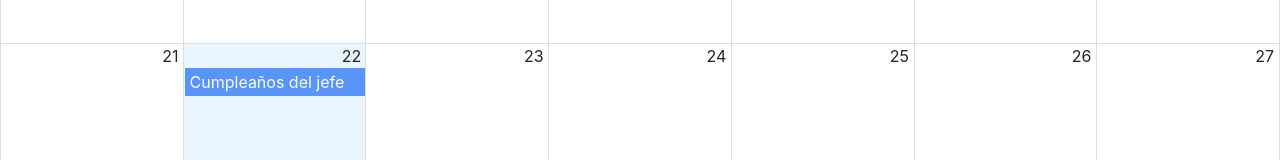
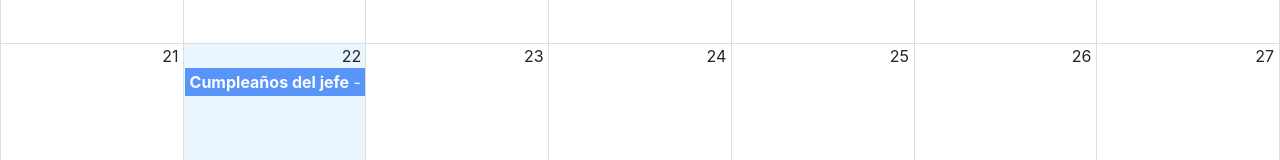
Before and after one commit to leotangram/reactFH-08-calendar, a React (Create React App) app: page / in a window 1280 px wide. Shown: the part 495-655 px from the top of the page. Built offline with nearby package versions, Linux system fonts and the light colour scheme.

Commit message:
Predonalizar cuadro & disparar eventos

```diff
--- /dev/null
+++ b/src/components/calendar/CalendarEvent.js
@@ -0,0 +1,21 @@
+import React from 'react'
+import PropTypes from 'prop-types'
+
+const CalendarEvent = ({ event }) => {
+  const {
+    title,
+    user: { name }
+  } = event
+  return (
+    <div>
+      <strong>{title}</strong>
+      <span> - {name}</span>
+    </div>
+  )
+}
+
+CalendarEvent.propTypes = {
+  event: PropTypes.object.isRequired
+}
+
+export default CalendarEvent
--- a/src/components/calendar/CalendarScreen.js
+++ b/src/components/calendar/CalendarScreen.js
@@ -1,10 +1,11 @@
-import React from 'react'
+import React, { useState } from 'react'
 import moment from 'moment'
 import 'moment/locale/es'
 import 'react-big-calendar/lib/css/react-big-calendar.css'
 import { Calendar, momentLocalizer } from 'react-big-calendar'
 import { messages } from '../../helpers/calendar-messages-es'
 import Navbar from '../ui/Navbar'
+import CalendarEvent from './CalendarEvent'
 
 const localizer = momentLocalizer(moment)
 
@@ -14,22 +15,33 @@ const events = [
     start: moment().toDate(),
     end: moment().add(2, 'hours').toDate(),
     bgcolor: '#fafafa',
-    notes: 'Comprar el pastel'
+    notes: 'Comprar el pastel',
+    user: {
+      _id: '123',
+      name: 'Leonardo'
+    }
   }
 ]
 
 const CalendarScreen = () => {
+  const [lastView, setLastView] = useState(
+    localStorage.getItem('lastView') || 'month'
+  )
+
+  const onDoubleClick = e => {
+    console.log('onDoubleClick: ', e)
+  }
+
+  const onSelectEvent = e => {
+    console.log('onSelectEvent: ', e)
+  }
+
+  const onViewChange = e => {
+    localStorage.setItem('lastView', e)
+    setLastView(e)
+  }
+
   const eventStyleGetter = (event, start, end, isSelected) => {
-    console.log(
-      'event: ',
-      event,
-      'start: ',
-      start,
-      'end: ',
-      end,
-      'isSelected: ',
-      isSelected
-    )
     const style = {
       backgroundColor: '#367cf7',
       borderRadius: '0px',
@@ -37,7 +49,6 @@ const CalendarScreen = () => {
       display: 'block',
       color: '#ffffff'
     }
-
     return { style }
   }
 
@@ -45,12 +56,17 @@ const CalendarScreen = () => {
     <div className="calendar-screen">
       <Navbar />
       <Calendar
+        components={{ event: CalendarEvent }}
+        endAccesor="end"
+        eventPropGetter={eventStyleGetter}
+        events={events}
         localizer={localizer}
-        events={events}
+        messages={messages}
+        onDoubleClickEvent={onDoubleClick}
+        onSelectEvent={onSelectEvent}
+        onView={onViewChange}
+        view={lastView}
         startAccesor="start"
-        endAccesor="end"
-        messages={messages}
-        eventPropGetter={eventStyleGetter}
       />
     </div>
   )
--- a/src/index.js
+++ b/src/index.js
@@ -4,12 +4,7 @@ import App from './App'
 import * as serviceWorker from './serviceWorker'
 import './styles.css'
 
-ReactDOM.render(
-  <React.StrictMode>
-    <App />
-  </React.StrictMode>,
-  document.getElementById('root')
-)
+ReactDOM.render(<App />, document.getElementById('root'))
 
 // If you want your app to work offline and load faster, you can change
 // unregister() to register() below. Note this comes with some pitfalls.
```
